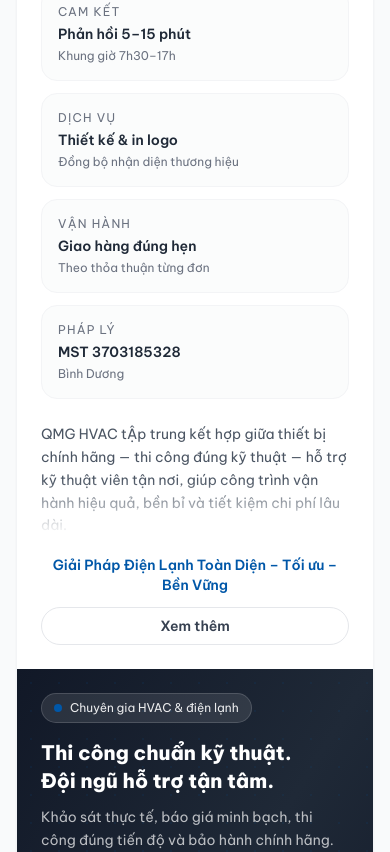
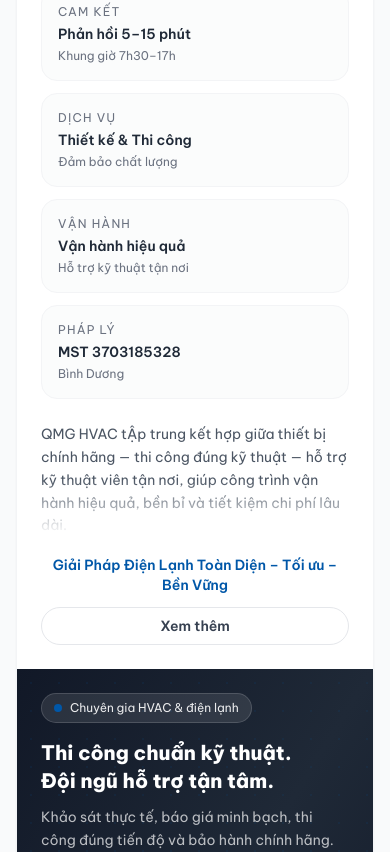
Before and after one commit to cuunon9x/gif_qmg, a React (Vite) app: page / in a window 390 px wide. Shown: the part 1772-2624 px from the top of the page. Built offline with nearby package versions, Linux system fonts and the light colour scheme; no server answers.

Commit message:
Update favicon links and improve text formatting for HVAC content

```diff
--- a/index.html
+++ b/index.html
@@ -2,7 +2,8 @@
 <html lang="vi">
   <head>
     <meta charset="UTF-8" />
-    <link rel="icon" type="image/png" href="/logo.png" />
+    <link rel="icon" type="image/png" href="/logo.png?v=20260728" />
+    <link rel="shortcut icon" type="image/png" href="/logo.png?v=20260728" />
     <meta name="viewport" content="width=device-width, initial-scale=1.0" />
     <meta
       name="description"
--- a/src/components/Navbar.jsx
+++ b/src/components/Navbar.jsx
@@ -33,7 +33,7 @@
     <header className={`fixed top-0 left-0 right-0 z-50 transition-all duration-300 ${scrolled ? 'bg-white shadow-md' : 'bg-white/95 backdrop-blur-sm'}`}>
       {/* Top bar */}
       <div className="bg-primary text-white text-xs py-1.5 px-4 hidden sm:flex items-center justify-between max-w-7xl mx-auto">
-        <span>Cung cấp, lắp đặt, bảo trì điện lạnh &amp; HVAC – Phục vụ tận nơi</span>
+        <span>Cung cấp, lắp đặt, bảo trì điện lạnh HVAC – Phục vụ tận nơi</span>
         <a href="tel:0938777888" className="font-semibold hover:text-primary-light transition-colors">
           Hotline: 0938 777 888
         </a>
--- a/src/sections/BlogPreview.jsx
+++ b/src/sections/BlogPreview.jsx
@@ -34,7 +34,7 @@
         <div ref={headRef} className={`flex items-end justify-between mb-10 fade-up ${headIn ? 'in-view' : ''}`}>
           <div>
             <span className="text-primary font-semibold text-xs uppercase tracking-widest">Tin Tức</span>
-            <h2 className="text-2xl md:text-3xl font-bold mt-1 text-gray-800">Kiến Thức HVAC &amp; Điện Lạnh</h2>
+            <h2 className="text-2xl md:text-3xl font-bold mt-1 text-gray-800">Kiến Thức HVAC & Điện Lạnh</h2>
           </div>
           <a href="#" className="hidden sm:block text-primary text-sm font-semibold hover:underline">
             Xem tất cả →
--- a/src/sections/CategoryNav.jsx
+++ b/src/sections/CategoryNav.jsx
@@ -12,7 +12,7 @@
       <div className="max-w-7xl mx-auto px-4">
         <div ref={ref} className="text-center mb-10">
           <span className="text-primary font-semibold text-xs uppercase tracking-widest">Danh Mục</span>
-          <h2 className="text-2xl md:text-3xl font-bold mt-1 text-gray-800">Khám Phá Sản Phẩm &amp; Dịch Vụ</h2>
+          <h2 className="text-2xl md:text-3xl font-bold mt-1 text-gray-800">Khám Phá Sản Phẩm & Dịch Vụ</h2>
         </div>
 
         <div className={`grid grid-cols-2 lg:grid-cols-3 gap-5 fade-up ${inView ? 'in-view' : ''}`}>
--- a/src/sections/CompanyIntro.jsx
+++ b/src/sections/CompanyIntro.jsx
@@ -34,13 +34,13 @@
                 </div>
                 <div className="rounded-2xl border border-gray-100 bg-gray-50/60 p-4">
                   <div className="text-xs uppercase tracking-widest text-gray-500">Dịch vụ</div>
-                  <div className="mt-1 text-sm font-semibold text-gray-800">Thiết kế & in logo</div>
-                  <div className="text-xs text-gray-500 mt-1">Đồng bộ nhận diện thương hiệu</div>
+                  <div className="mt-1 text-sm font-semibold text-gray-800">Thiết kế & Thi công</div>
+                  <div className="text-xs text-gray-500 mt-1">Đảm bảo chất lượng</div>
                 </div>
                 <div className="rounded-2xl border border-gray-100 bg-gray-50/60 p-4">
                   <div className="text-xs uppercase tracking-widest text-gray-500">Vận hành</div>
-                  <div className="mt-1 text-sm font-semibold text-gray-800">Giao hàng đúng hẹn</div>
-                  <div className="text-xs text-gray-500 mt-1">Theo thỏa thuận từng đơn</div>
+                  <div className="mt-1 text-sm font-semibold text-gray-800">Vận hành hiệu quả</div>
+                  <div className="text-xs text-gray-500 mt-1">Hỗ trợ kỹ thuật tận nơi</div>
                 </div>
                 <div className="rounded-2xl border border-gray-100 bg-gray-50/60 p-4">
                   <div className="text-xs uppercase tracking-widest text-gray-500">Pháp lý</div>
--- a/src/sections/WhyUs.jsx
+++ b/src/sections/WhyUs.jsx
@@ -3,9 +3,9 @@
 
 const PROCESS = [
   { step: '01', title: 'Tiếp nhận yêu cầu', desc: 'Tiếp nhận thông tin từ khách hàng, tư vấn nhu cầu sử dụng, loại công trình, diện tích và ngân sách để đưa ra giải pháp phù hợp.' },
-  { step: '02', title: 'Khảo sát &amp; Báo giá', desc: 'Kỹ thuẫt viên khảo sát thực tế (nếu cần), tư vấn phương án lắp đặt tối ưu và gửi báo giá chi tiết, minh bạch, không phát sinh chi phí.' },
-  { step: '03', title: 'Thi công &amp; Lắp đặt', desc: 'Tiến hành thi công theo đúng tiêu chuẩn HVAC, đảm bảo kỹ thuẫt, an toàn, tính thẩm mỹ và đúng tiến độ đã cam kết.' },
-  { step: '04', title: 'Nghiệm thu &amp; Bảo hành', desc: 'Kiểm tra vận hành toàn bộ hệ thống, bàn giao cho khách hàng, hướng dẫn sử dụng và kích hoạt bảo hành, bảo trì định kỳ.' },
+  { step: '02', title: 'Khảo sát & Báo giá', desc: 'Kỹ thuẫt viên khảo sát thực tế (nếu cần), tư vấn phương án lắp đặt tối ưu và gửi báo giá chi tiết, minh bạch, không phát sinh chi phí.' },
+  { step: '03', title: 'Thi công & Lắp đặt', desc: 'Tiến hành thi công theo đúng tiêu chuẩn HVAC, đảm bảo kỹ thuẫt, an toàn, tính thẩm mỹ và đúng tiến độ đã cam kết.' },
+  { step: '04', title: 'Nghiệm thu & Bảo hành', desc: 'Kiểm tra vận hành toàn bộ hệ thống, bàn giao cho khách hàng, hướng dẫn sử dụng và kích hoạt bảo hành, bảo trì định kỳ.' },
 ]
 
 const STANDARDS = [
```
Also changed, not shown: public/logo.png.
